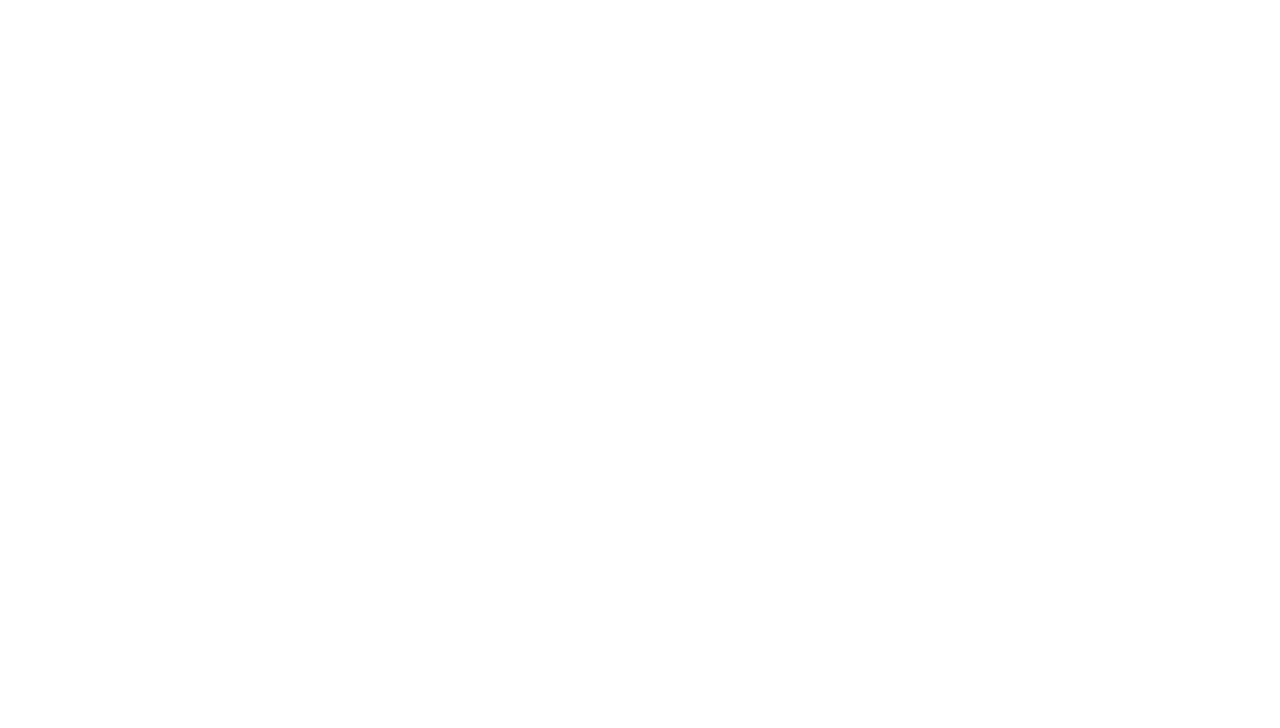
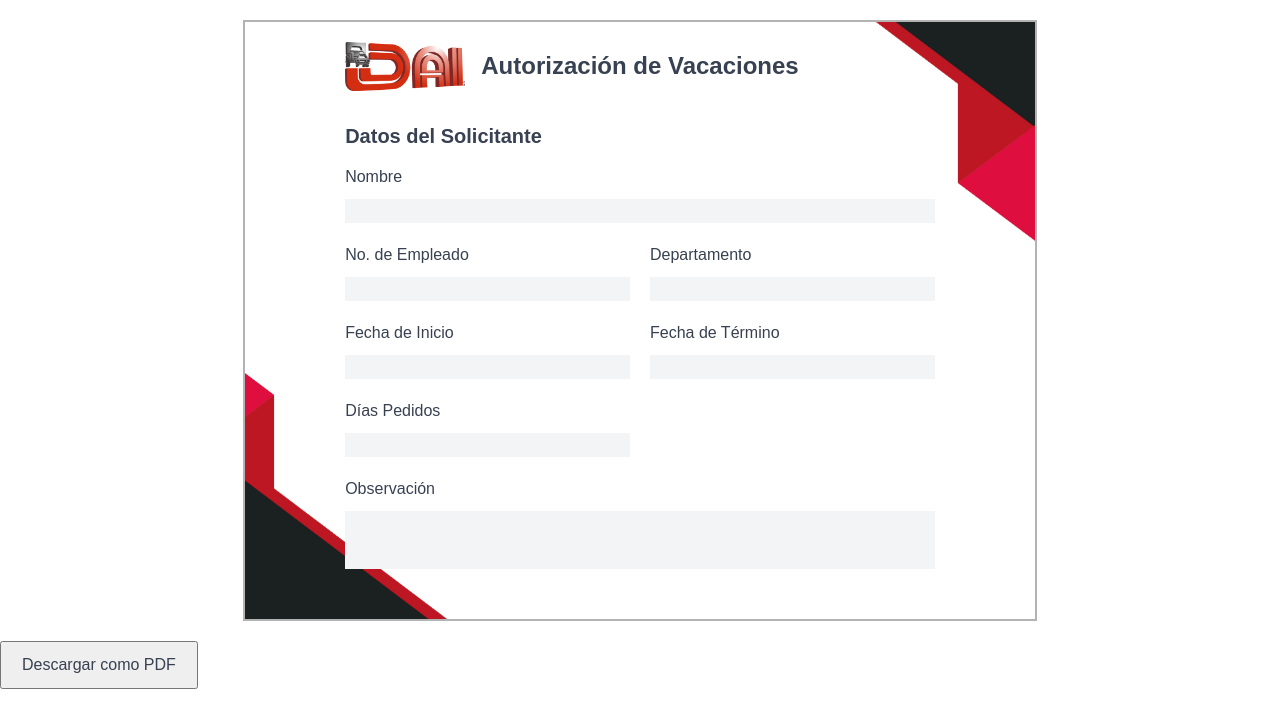
Before and after one commit to abner-silva-dev/holiday-system, a React (Vite) app: page /print in a window 1280 px wide. Before the commit this address had no page. Shown: the top 728 px of the page. Built offline with nearby package versions, Linux system fonts and the light colour scheme.

Commit message:
Print Component Design

```diff
--- a/package.json
+++ b/package.json
@@ -13,6 +13,7 @@
     "@tanstack/react-query": "^5.52.2",
     "@tanstack/react-query-devtools": "^5.52.2",
     "bootstrap": "^5.3.3",
+    "html2pdf.js": "^0.10.2",
     "moment": "^2.30.1",
     "moment-timezone": "^0.5.45",
     "primeicons": "^7.0.0",
--- a/src/App.tsx
+++ b/src/App.tsx
@@ -14,6 +14,7 @@ import Login from './pages/Login';
 import Settings from './pages/Settings';
 import Account from './pages/Account';
 import ProtectedRoute from './ui/ProtectedRoute';
+import Print from './pages/Print';
 
 const queryClient = new QueryClient();
 
@@ -25,6 +26,7 @@ function App() {
         <ReactQueryDevtools />
         <BrowserRouter>
           <Routes>
+            <Route path="print" element={<Print />} />
             <Route path="login" element={<Login />} />
             <Route
               element={
--- a/src/pages/Login.tsx
+++ b/src/pages/Login.tsx
@@ -65,7 +65,7 @@ const LoginContainer = styled.div`
 
   z-index: 99;
 
-  /* @media (max-width: 37.5em) {
+  @media (max-width: 37.5em) {
     width: 100%;
     height: 100%;
     border-radius: 0;
@@ -73,7 +73,7 @@ const LoginContainer = styled.div`
     flex-direction: column;
     justify-content: center;
     overflow-y: scroll;
-  } */
+  }
 `;
 
 const SectionsContainerLeft = styled.div`
--- /dev/null
+++ b/src/pages/Print.tsx
@@ -0,0 +1,224 @@
+import styled from 'styled-components';
+import html2pdf from 'html2pdf.js';
+
+// const PrintContainer = styled.div`
+//   margin: 0 auto;
+//   margin-top: 5rem;
+//   border: 2px solid black;
+
+//   /* background-image: url('membretado.png');
+//   background-size: cover; */
+//   & header {
+//     display: grid;
+//     grid-template-columns: 1fr 1fr 1fr;
+//   }
+// `;
+
+// const Page = styled.div`
+//   /* @media print {
+//     @media page {
+//       size: letter;
+//       margin: 20mm;
+//     }
+//   } */
+// `;
+
+const Logo = styled.img`
+  width: 14rem;
+  align-self: center;
+  justify-self: center;
+`;
+
+const HeadingContainer = styled.div`
+  text-align: center;
+
+  & h1 {
+    font-size: 2.4rem;
+    width: 350px;
+  }
+`;
+
+const PrintContainer = styled.div`
+  /* font-size: 1.5rem; */
+  width: 210mm;
+  padding: 2rem 10rem;
+  border: 2px solid #b3b3b3;
+  margin: auto;
+  margin-top: 2rem;
+  background-image: url('membretado.png');
+  background-position: -60px center;
+  background-size: cover;
+  background-size: 112%;
+
+  /* background-position: center; */
+
+  & header {
+    display: grid;
+    grid-template-columns: repeat(3, 1fr);
+    align-items: center;
+  }
+`;
+
+// const Form = styled.div`
+//   /* padding: 1rem 2rem; */
+
+//   display: grid;
+//   grid-template-columns: 1fr 2fr 1fr 2fr;
+
+//   & :last-child {
+//     grid-column: 2/-1;
+//   }
+// `;
+
+const Group = styled.div`
+  display: grid;
+  grid-template-columns: 1fr 1fr;
+
+  gap: 1rem;
+
+  & textarea {
+    width: 100%;
+    resize: none;
+    border: none;
+    background-color: #f3f4f6;
+    padding: 0.5rem 0.8rem;
+  }
+`;
+
+const GroupGrid = styled.div`
+  display: grid;
+  grid-template-columns: 1fr 1fr;
+  gap: 2rem;
+  align-items: center;
+
+  & :first-child {
+    grid-column: 1/-1;
+  }
+
+  & :last-child {
+    grid-column: 1/-1;
+  }
+
+  & input {
+    align-self: center;
+    border: none;
+    background-color: #f3f4f6;
+    padding: 0 0.8rem;
+  }
+`;
+
+const Section = styled.section`
+  margin: 3rem 0;
+
+  & h1 {
+    font-size: 2rem;
+    width: 350px;
+    margin-bottom: 1.4rem;
+  }
+`;
+
+// const Form = styled.div`
+//   display: flex;
+//   flex-direction: column;
+//   gap: 1rem;
+// `;
+
+const Print = () => {
+  // Función para generar el PDF
+  const generatePDF = () => {
+    // Seleccionamos el elemento que queremos convertir en PDF
+    const element = document.getElementById('pdf-content');
+
+    // Configuración del PDF
+    const options = {
+      margin: 0, // Márgenes en mm
+      filename: 'mi-documento.pdf', // Nombre del archivo
+      image: { type: 'jpeg', quality: 1 }, // Tipo y calidad de la imagen
+      html2canvas: { scale: 4 }, // Escala para mejorar la calidad de renderizado
+      jsPDF: { unit: 'mm', format: 'letter', orientation: 'portrait' }, // Formato del documento
+    };
+
+    // Generar el PDF
+    html2pdf().set(options).from(element).save();
+  };
+
+  return (
+    <div>
+      {/* Contenido que se convertirá en PDF */}
+      <PrintContainer id="pdf-content">
+        <header>
+          <Logo src="logo-dai.png" />
+          <HeadingContainer>
+            <h1>Autorización de Vacaciones</h1>
+          </HeadingContainer>
+        </header>
+        {/* CONTENT */}
+        <Section>
+          <h1>Datos del Solicitante</h1>
+
+          <GroupGrid>
+            <Group>
+              <label>Nombre</label>
+              <input type="text"></input>
+            </Group>
+
+            <Group>
+              <label>No. de Empleado</label>
+              <input type="text"></input>
+            </Group>
+            <Group>
+              <label>Departamento</label>
+              <input type="text"></input>
+            </Group>
+
+            <Group>
+              <label>Fecha de Inicio</label>
+              <input type="text"></input>
+            </Group>
+
+            <Group>
+              <label>Fecha de Término</label>
+              <input type="text"></input>
+            </Group>
+
+            <Group>
+              <label>Días Pedidos</label>
+              <input type="text"></input>
+            </Group>
+
+            <Group>
+              <label>Observación</label>
+              <textarea></textarea>
+            </Group>
+          </GroupGrid>
+        </Section>
+        {/* <img src="https://via.placeholder.com/150" alt="Imagen de ejemplo" /> */}
+      </PrintContainer>
+      {/* Botón para generar el PDF */}
+      <button
+        onClick={generatePDF}
+        style={{ marginTop: '20px', padding: '10px 20px', fontSize: '16px' }}
+      >
+        Descargar como PDF
+      </button>
+    </div>
+
+    // <Page>
+    //   <section>
+    //     <PrintContainer>
+    //       <header>
+    //         <Logo src="logo-dai.png" />
+    //         <HeadingContainer>
+    //           <h1>Autorización de Vacaciones</h1>
+    //         </HeadingContainer>
+    //       </header>
+    //       <div>
+    //         <span>Nombre</span>
+    //       </div>
+    //     </PrintContainer>
+    //   </section>
+    // </Page>
+  );
+};
+
+export default Print;
```
Also changed, not shown: public/membretado.png (added), 1 other file (tests, documents, lock files or other folders).
